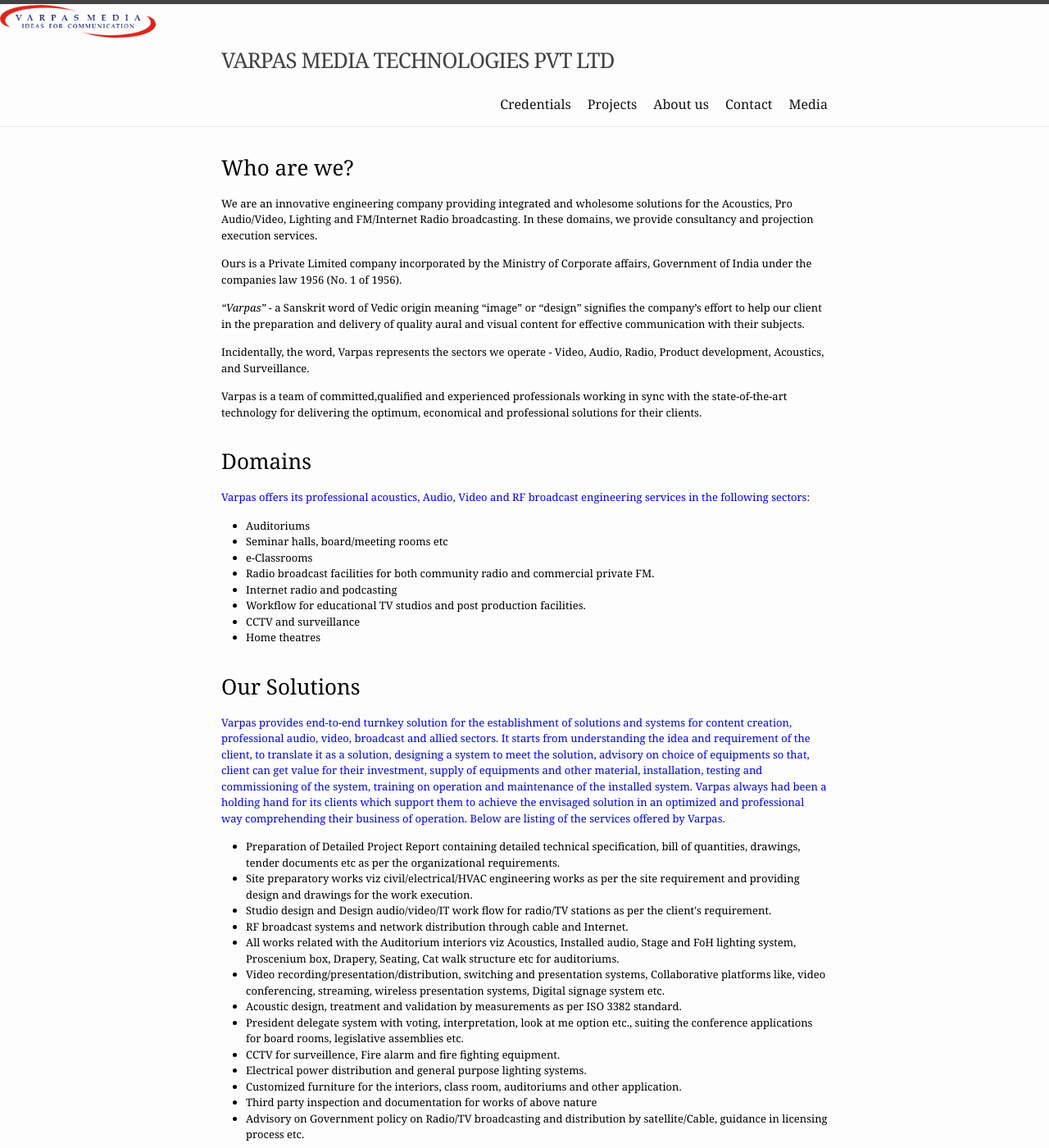
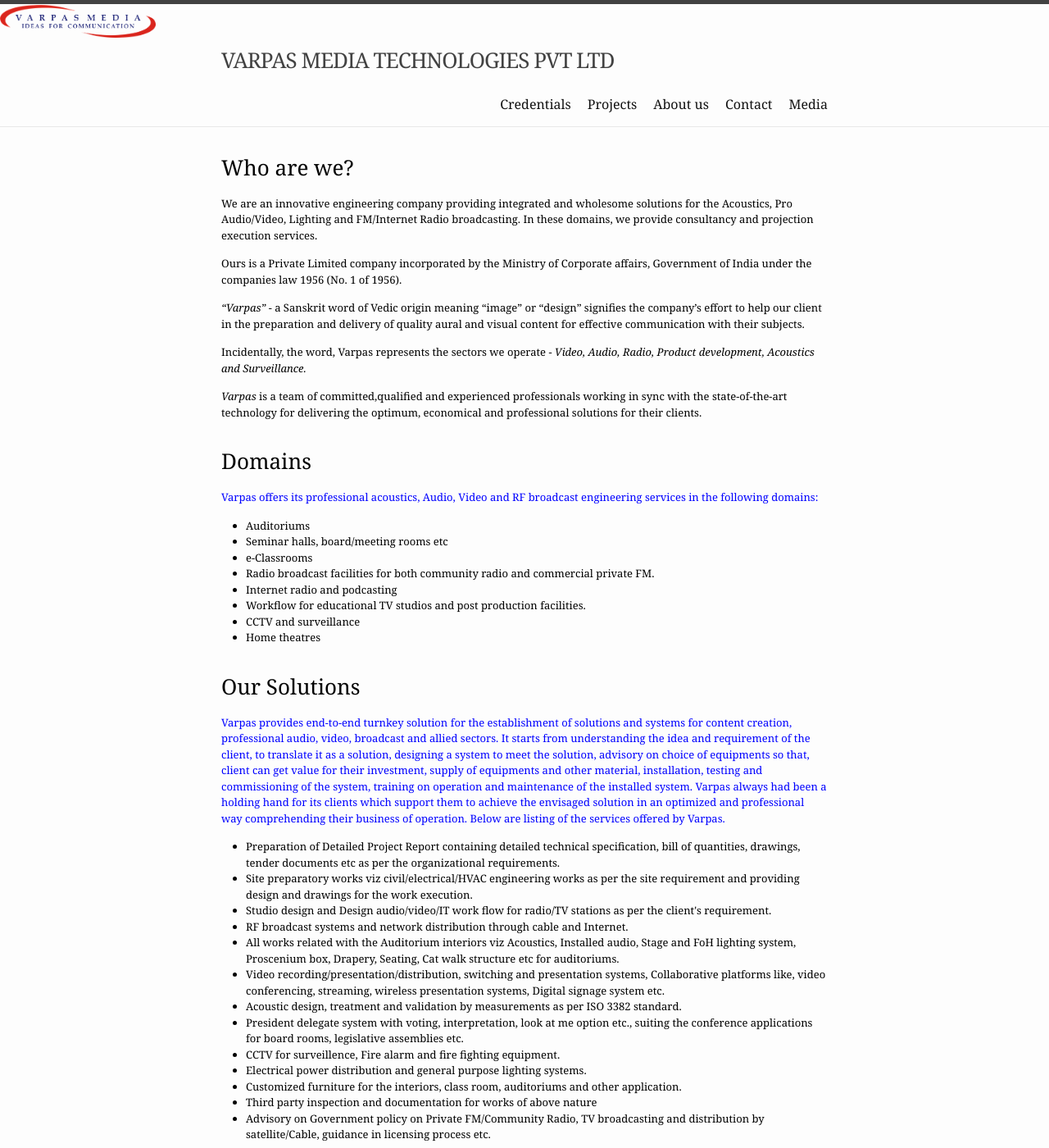
Before and after one commit to VarpasMedia/VarpasMedia.github.io, a Jekyll site: the page built from index.md, in a window 1280 px wide and 1400 px high. Shown: the whole window at 82% size. Built offline with Jekyll 4.4.1, drawn with Linux system fonts in a browser that asks for light colours.

Commit message:
Update home.html

```diff
--- a/_layouts/home.html
+++ b/_layouts/home.html
@@ -24,10 +24,10 @@ layout: default
   <p> <em>“Varpas”</em> - a Sanskrit word of Vedic origin meaning “image”  or “design” signifies the company’s effort to
     help our client in the preparation and delivery of quality aural and visual content for effective communication with their subjects.</p>
 
-  <p>Incidentally, the word, Varpas represents the sectors we operate - Video, Audio, Radio, Product development,
-    Acoustics, and Surveillance.</p>
+  <p>Incidentally, the word, Varpas represents the sectors we operate - <em>Video, Audio, Radio, Product development,
+    Acoustics and Surveillance.</em></p>
 
-  <p>Varpas is a team of committed,qualified and experienced professionals working in sync with the state-of-the-art
+  <p><em>Varpas</em> is a team of committed,qualified and experienced professionals working in sync with the state-of-the-art
     technology for delivering the optimum, economical and professional solutions for their clients.</p>
   </div>
 
@@ -39,7 +39,7 @@ layout: default
     <div class="post-content e-content">
 <p style="color: blue">
 
-      Varpas offers its professional acoustics, Audio, Video and RF broadcast engineering services in the following sectors:
+      Varpas offers its professional acoustics, Audio, Video and RF broadcast engineering services in the following domains:
 <ul>
 <li> Auditoriums</li>
 <li> Seminar halls, board/meeting rooms etc</li>
@@ -77,7 +77,7 @@ Varpas always had been a holding hand for its clients which support them to achi
 <li> Electrical power distribution and general purpose lighting systems.</li>
 <li> Customized furniture for the interiors, class room, auditoriums and other application.</li>
 <li> Third party inspection and documentation for works of above nature</li>
-<li> Advisory on Government policy on Radio/TV broadcasting and distribution by satellite/Cable, guidance in licensing process etc.</li>
+<li> Advisory on Government policy on Private FM/Community Radio, TV broadcasting and distribution by satellite/Cable, guidance in licensing process etc.</li>
 
 <ul>
     </div>
```
